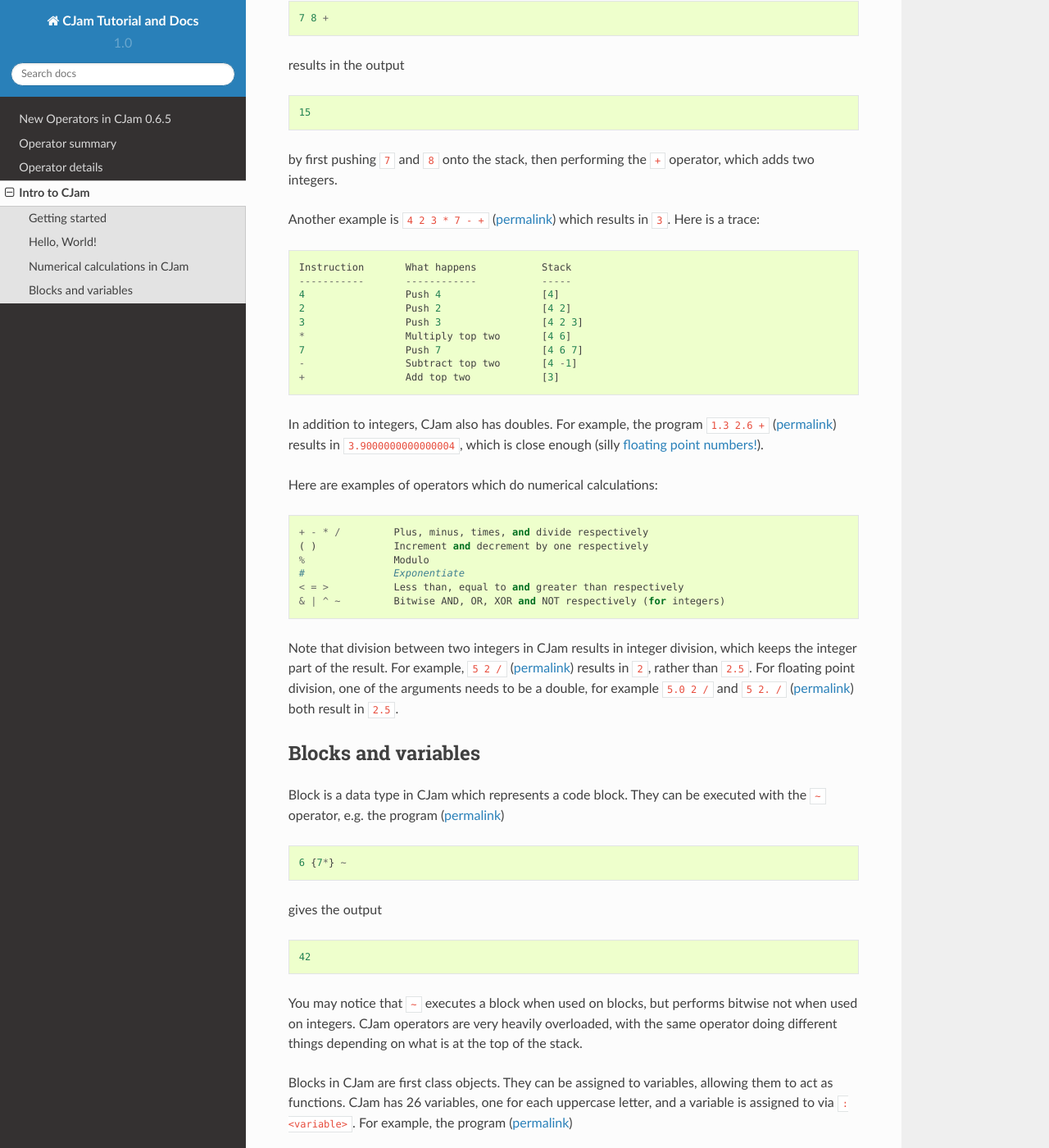
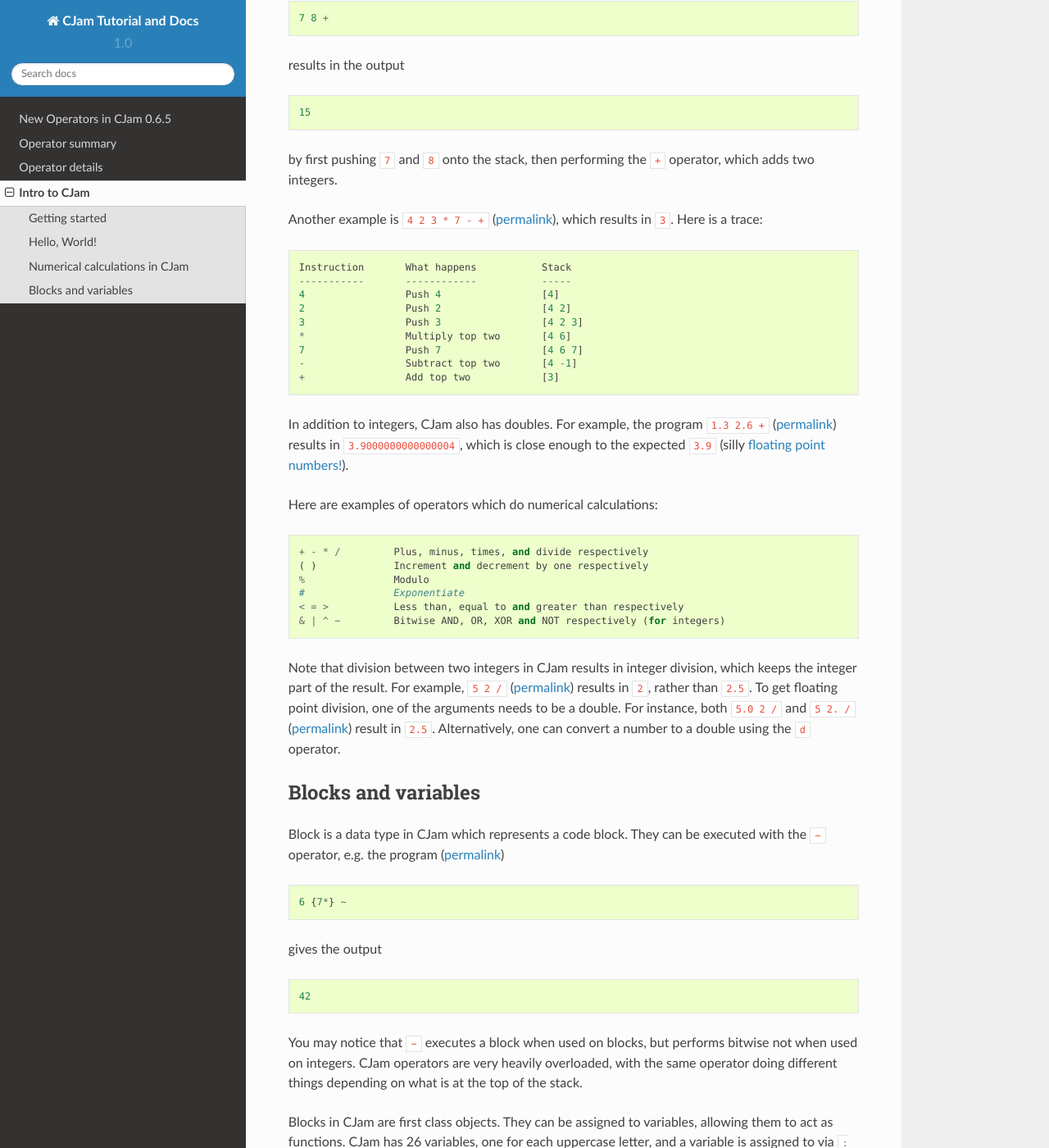
Before and after one commit to Sp3000/CJam, a Sphinx documentation site: the page built from docs/intro.rst, in a window 1280 px wide and 1400 px high, scrolled down 1056 px. Shown: the whole window at 82% size. Built offline with Sphinx 7.4.7 and the Read the Docs theme 2.0.0, drawn with Linux system fonts in a browser that asks for light colours.

Commit message:
Wording fix

```diff
--- a/docs/intro.rst
+++ b/docs/intro.rst
@@ -41,7 +41,7 @@
 
 by first pushing ``7`` and ``8`` onto the stack, then performing the ``+`` operator, which adds two integers.
 
-Another example is ``4 2 3 * 7 - +`` (`permalink <http://cjam.aditsu.net/#code=4%202%203%20*%207%20-%20%2B>`__) which results in ``3``. Here is a trace: ::
+Another example is ``4 2 3 * 7 - +`` (`permalink <http://cjam.aditsu.net/#code=4%202%203%20*%207%20-%20%2B>`__), which results in ``3``. Here is a trace: ::
 
     Instruction       What happens           Stack
     -----------       ------------           -----
@@ -53,7 +53,7 @@
     -                 Subtract top two       [4 -1]
     +                 Add top two            [3]
 
-In addition to integers, CJam also has doubles. For example, the program ``1.3 2.6 +`` (`permalink <http://cjam.aditsu.net/#code=1.3%202.6%20%2B>`__) results in ``3.9000000000000004``, which is close enough (silly `floating point numbers! <https://en.wikipedia.org/wiki/Floating_point#Accuracy_problems>`__).
+In addition to integers, CJam also has doubles. For example, the program ``1.3 2.6 +`` (`permalink <http://cjam.aditsu.net/#code=1.3%202.6%20%2B>`__) results in ``3.9000000000000004``, which is close enough to the expected ``3.9`` (silly `floating point numbers! <https://en.wikipedia.org/wiki/Floating_point#Accuracy_problems>`__).
 
 Here are examples of operators which do numerical calculations: ::
 
@@ -64,7 +64,7 @@
     < = >           Less than, equal to and greater than respectively
     & | ^ ~         Bitwise AND, OR, XOR and NOT respectively (for integers)
 
-Note that division between two integers in CJam results in integer division, which keeps the integer part of the result. For example, ``5 2 /`` (`permalink <http://cjam.aditsu.net/#code=5%202%20%2F>`__) results in ``2``, rather than ``2.5``. For floating point division, one of the arguments needs to be a double, for example ``5.0 2 /`` and ``5 2. /`` (`permalink <http://cjam.aditsu.net/#code=5%202.%20%2F>`__) both result in ``2.5``.
+Note that division between two integers in CJam results in integer division, which keeps the integer part of the result. For example, ``5 2 /`` (`permalink <http://cjam.aditsu.net/#code=5%202%20%2F>`__) results in ``2``, rather than ``2.5``. To get floating point division, one of the arguments needs to be a double. For instance, both ``5.0 2 /`` and ``5 2. /`` (`permalink <http://cjam.aditsu.net/#code=5%202.%20%2F>`__) result in ``2.5``. Alternatively, one can convert a number to a double using the ``d`` operator.
 
 Blocks and variables
 --------------------
```
Also changed, not shown: 5 other files.
